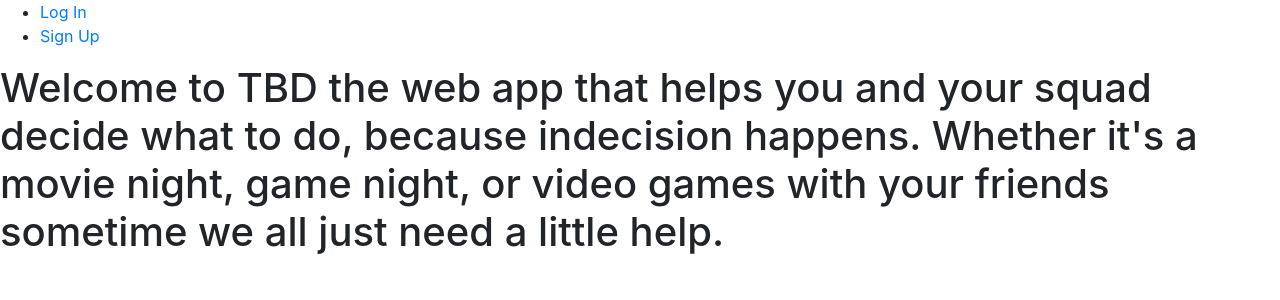
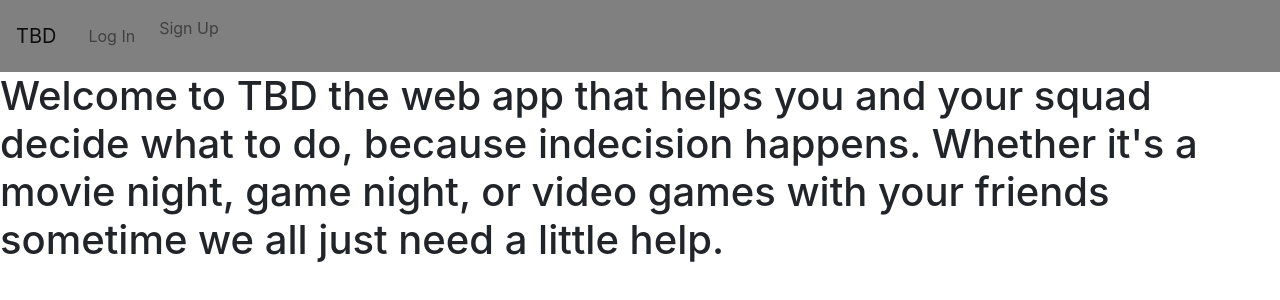
Before and after one commit to WillJohnson03/to-be-decided-front-end, a React (Create React App) app: page / in a window 1280 px wide. Shown: the top 300 px of the page. Built offline with nearby package versions, Linux system fonts and the light colour scheme; no server answers.

Commit message:
make navbar styling uniform whether logged in or out

```diff
--- a/src/components/NavBar/NavBar.jsx
+++ b/src/components/NavBar/NavBar.jsx
@@ -19,9 +19,6 @@
               <li className='nav-item'>
                 <NavLink className="nav-link" to='/allmedia'>All Media <span className='sr-only'>(current)</span></NavLink>
               </li>
-              {/* <li className="nav-item">
-                <NavLink className='nav-link' to="/boardgames">Board Games</NavLink>
-              </li> */}
               <li className="nav-item">
                 <NavLink className='nav-link' to="/squads">Squads</NavLink>
               </li>
@@ -37,11 +34,22 @@
           </div>
         </nav>
       :
-        <nav>
-          <ul>
-            <li><NavLink to="/login">Log In</NavLink></li>
-            <li><NavLink to="/signup">Sign Up</NavLink></li>
-          </ul>
+        <nav className="navbar navbar-expand-lg navbar-light">
+          <NavLink className="navbar-brand" to="/">TBD</NavLink>
+          <button
+            className="navbar-toggler"
+            type="button"
+            data-toggle="collapse" data-target="#navbarNav"
+            aria-controls="navbarNav" aria-expanded="false"
+            aria-label="Toggle navigation">
+            <span className="navbar-toggler-icon"></span>
+          </button>
+          <div className="collapse navbar-collapse" id="navbarNav">
+            <ul className="navbar-nav">
+              <li className="nav-item nav-link"><NavLink className="nav-link" to="/login">Log In</NavLink></li>
+              <li className="nav-item"><NavLink className="nav-link" to="/signup">Sign Up</NavLink></li>
+            </ul>
+          </div>
         </nav>
       }
     </>
```
